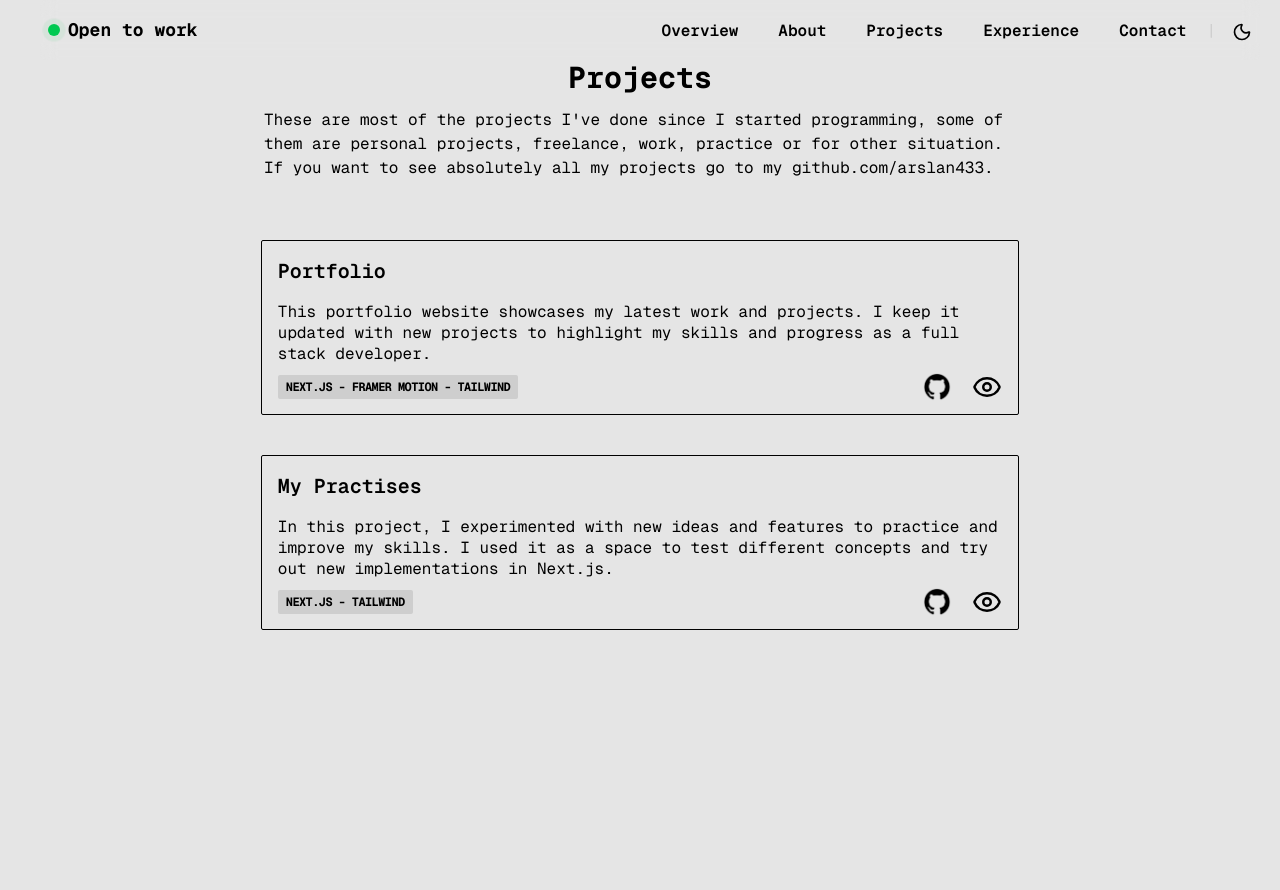
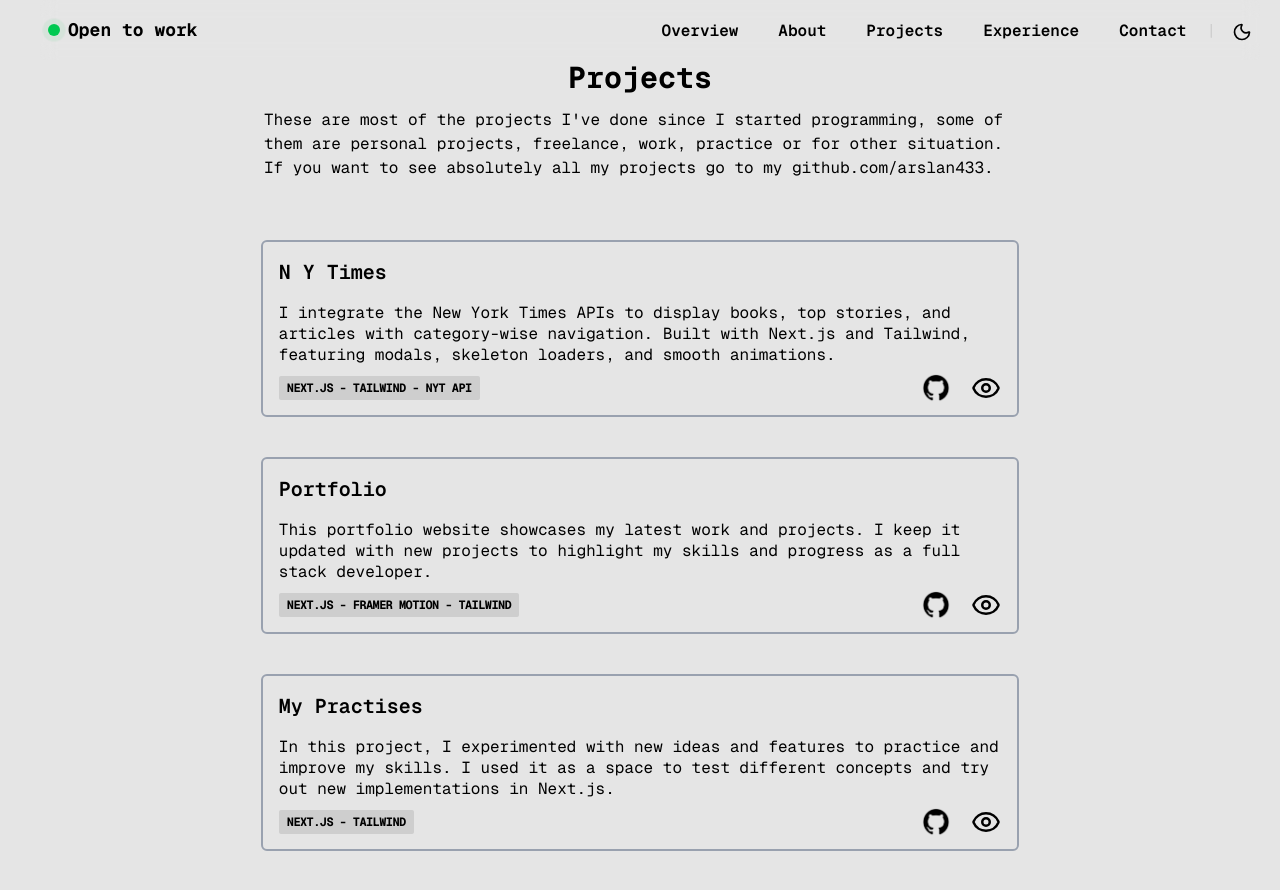
Before and after one commit to arslan433/Ar-Portfolio, a Next.js app: page /projects in a window 1280 px wide. Before the commit the page ends 800 px from the top, so only its background shows below. Built offline with nearby package versions, Linux system fonts and the light colour scheme.

Commit message:
NYT Project Added

```diff
--- a/src/app/projects/page.js
+++ /dev/null
@@ -1,93 +0,0 @@
-"use client";
-
-import Header from "../../components/Header";
-import { Eye } from 'lucide-react';
-import Image from "next/image";
-import { motion } from "framer-motion";
-import Link from "next/link";
-
-
-export default function Projects() {
-
-    return (
-        <>
-            <Header />
-            <div className="flex-1 justify-center text-center pt-15">
-                <h3 className="text-3xl font-bold mb-3">Projects</h3>
-                <div className="justify-items-center">
-                    <p className="w-3/5 text-left max-sm:w-full px-2">
-                        These are most of the projects I've done since I started programming, some of them are personal projects, freelance, work, practice or for other situation. If you want to see absolutely all my projects go to my <Link href={'https://github.com/arslan433/'} target="_blank" className="hover:underline">github.com/arslan433</Link>.
-                    </p>
-                </div>
-                {/* Projects listing  */}
-                <div className="justify-items-center px-2 mt-15 items-center">
-                    <motion.div
-                        initial={{ opacity: 0, y: 100 }}
-                        whileInView={{ opacity: 1, y: 0 }}
-                        transition={{ duration: 0.6 }}
-                        viewport={{ once: true }}
-                        className="border-1 rounded-xs h-full w-3/5 max-sm:w-full mb-10 pb-3 px-4" >
-                        <div className="py-4 text-left">
-                            <h4 className="font-semibold text-xl">Portfolio</h4>
-                        </div>
-                        <div>
-                            <p className="text-left mb-2 leading-[normal]">This portfolio website showcases my latest work and projects. I keep it updated with new projects to highlight my skills and progress as a full stack developer.</p>
-                        </div>
-                        <div className="flex justify-between items-center max-sm:items-start flex-wrap max-sm:flex-col flex-row mt-2">
-                            <div className="bg-white/15 px-2 py-1 max-sm:mb-4 rounded-xs" id="bgchange">
-                                <p className="font-[700] tracking-tighter uppercase text-xs font-sans">
-                                    Next.js - Framer Motion - Tailwind
-                                </p>
-                            </div>
-                            <div className="flex justify-center items-end gap-5">
-                                <Link href={'https://github.com/arslan433/Ar-Portfolio.git'} target="_blank">
-                                    <Image
-                                        src="/assets/github.webp"
-                                        alt="logo"
-                                        width={30}
-                                        height={30}
-                                        id="imginvert" class="invert brightness-0"
-                                    />
-                                </Link>
-                                <Link href={'https://arslan-dev.vercel.app/'} target="_blank"><Eye height={30} width={30} /></Link>
-                            </div>
-                        </div>
-                    </motion.div>
-                    <motion.div
-                        initial={{ opacity: 0, y: 100 }}
-                        whileInView={{ opacity: 1, y: 0 }}
-                        transition={{ duration: 0.6 }}
-                        viewport={{ once: true }}
-                        className="border-1 rounded-xs h-full w-3/5 max-sm:w-full mb-10 pb-3 px-4" >
-                        <div className="py-4 text-left">
-                            <h4 className="font-semibold text-xl">My Practises</h4>
-                        </div>
-                        <div>
-                            <p className="text-left mb-2 leading-[normal]">In this project, I experimented with new ideas and features to practice and improve my skills. I used it as a space to test different concepts and try out new implementations in Next.js.</p>
-                        </div>
-                        <div className="flex justify-between items-center max-sm:items-start flex-wrap max-sm:flex-col flex-row mt-2">
-                            <div className="bg-white/15 px-2 py-1 max-sm:mb-4 rounded-xs" id="bgchange">
-                                <p className="font-[700] tracking-tighter uppercase text-xs font-sans">
-                                    Next.js - Tailwind
-                                </p>
-                            </div>
-                            <div className="flex justify-center items-end gap-5">
-                                <Link href={'https://github.com/arslan433/My-App.git'} target="_blank">
-                                    <Image
-                                        src="/assets/github.webp"
-                                        alt="logo"
-                                        width={30}
-                                        height={30}
-                                        id="imginvert" class="invert brightness-0"
-                                    />
-                                </Link>
-                                <Link href={'https://arslan-practises.vercel.app/'} target="_blank"><Eye height={30} width={30} /></Link>
-                            </div>
-                        </div>
-                    </motion.div>
-                </div>
-            </div>
-
-        </>
-    )
-}
--- /dev/null
+++ b/src/app/projects/page.tsx
@@ -0,0 +1,117 @@
+"use client";
+
+import Header from "@/components/Header";
+import { Eye } from "lucide-react";
+import Image from "next/image";
+import { motion } from "framer-motion";
+import Link from "next/link";
+
+function ProjectCard({ title, description, stack, github, demo }: any) {
+  return (
+    <motion.div
+      initial={{ opacity: 0, y: 100 }}
+      whileInView={{ opacity: 1, y: 0 }}
+      transition={{ duration: 0.6 }}
+      viewport={{ once: true }}
+      className="border-2  border-gray-400 rounded-md h-full w-3/5 max-sm:w-full mb-10 pb-3 px-4"
+    >
+      <div className="py-4 text-left">
+        <h4 className="font-semibold text-xl">{title}</h4>
+      </div>
+      <div>
+        <p className="text-left mb-2 leading-[normal]">{description}</p>
+      </div>
+      <div className="flex justify-between items-center max-sm:items-start flex-wrap max-sm:flex-col flex-row mt-2">
+        <div
+          className="bg-white/15 px-2 py-1 max-sm:mb-4 rounded-xs"
+          id="bgchange"
+        >
+          <p className="font-[700] tracking-tighter uppercase text-xs font-sans">
+            {stack}
+          </p>
+        </div>
+        <div className="flex justify-center items-end gap-5">
+          {github && (
+            <Link href={github} target="_blank">
+              <Image
+                src="/assets/github.webp"
+                alt="logo"
+                width={30}
+                height={30}
+                id="imginvert"
+                className="invert brightness-0"
+              />
+            </Link>
+          )}
+          {demo && (
+            <Link href={demo} target="_blank">
+              <Eye height={30} width={30} />
+            </Link>
+          )}
+        </div>
+      </div>
+    </motion.div>
+  );
+}
+
+export default function Projects() {
+  const projects = [
+    {
+      title: "N Y Times",
+      description:
+        "I integrate the New York Times APIs to display books, top stories, and articles with category-wise navigation. Built with Next.js and Tailwind, featuring modals, skeleton loaders, and smooth animations.",
+      stack: "Next.js - Tailwind - NYT Api",
+      github: "https://github.com/arslan433/NYTimes.git",
+      demo: "https://nytimes-news.vercel.app/",
+    },
+    {
+      title: "Portfolio",
+      description:
+        "This portfolio website showcases my latest work and projects. I keep it updated with new projects to highlight my skills and progress as a full stack developer.",
+      stack: "Next.js - Framer Motion - Tailwind",
+      github: "https://github.com/arslan433/Ar-Portfolio.git",
+      demo: "https://arslan-dev.vercel.app/",
+    },
+    {
+      title: "My Practises",
+      description:
+        "In this project, I experimented with new ideas and features to practice and improve my skills. I used it as a space to test different concepts and try out new implementations in Next.js.",
+      stack: "Next.js - Tailwind",
+      github: "https://github.com/arslan433/My-App.git",
+      demo: "https://arslan-practises.vercel.app/",
+    },
+
+
+  ];
+
+  return (
+    <>
+      <Header />
+      <div className="flex-1 justify-center text-center pt-15">
+        <h3 className="text-3xl font-bold mb-3">Projects</h3>
+        <div className="justify-items-center">
+          <p className="w-3/5 text-left max-sm:w-full px-2">
+            These are most of the projects I've done since I started
+            programming, some of them are personal projects, freelance, work,
+            practice or for other situation. If you want to see absolutely all
+            my projects go to my{" "}
+            <Link
+              href={"https://github.com/arslan433/"}
+              target="_blank"
+              className="hover:underline"
+            >
+              github.com/arslan433
+            </Link>
+            .
+          </p>
+        </div>
+
+        <div className="justify-items-center px-2 mt-15 items-center">
+          {projects.map((proj, i) => (
+            <ProjectCard key={i} {...proj} />
+          ))}
+        </div>
+      </div>
+    </>
+  );
+}
```
